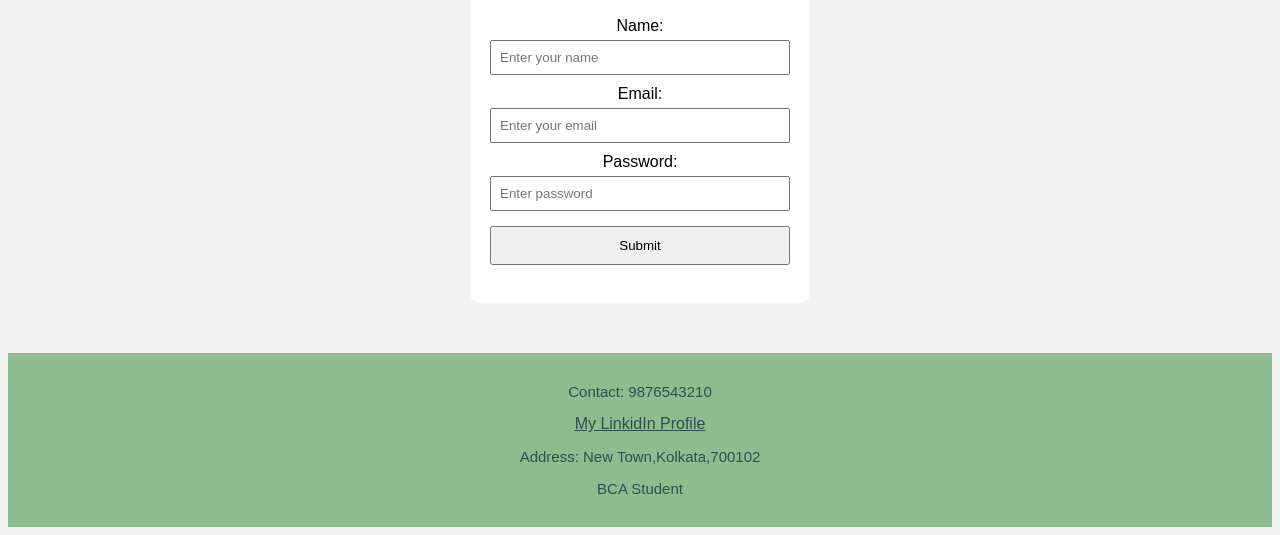
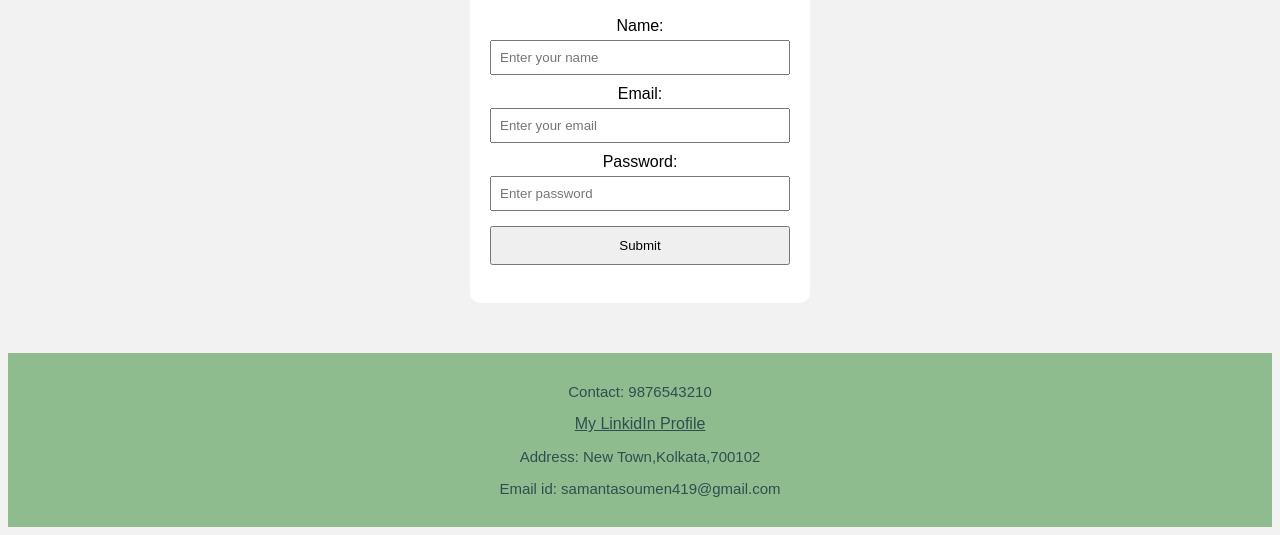
Before and after one commit to samantasoumen419-maker/My-project, a plain HTML site: page from.html in a window 1280 px wide. Shown: the part 291-826 px from the top of the page. Drawn offline with Linux system fonts and the light colour scheme.

Commit message:
Update from.html

```diff
--- a/from.html
+++ b/from.html
@@ -46,7 +46,7 @@
     <p>Contact: 9876543210</p>
     <a href="https://www.linkedin.com/in/soumen-samanta-162751328?utm_source=share_via&utm_content=profile&utm_medium=member_android">My LinkidIn Profile</a>
     <p>Address: New Town,Kolkata,700102</p>
-    <p>BCA Student</p>
+    <p>Email id: samantasoumen419@gmail.com</p>
 </footer>
 
 <script src="script1.js"></script>
```
